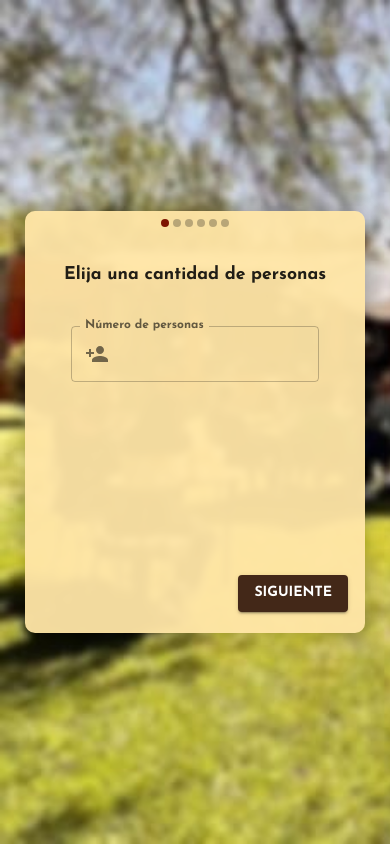
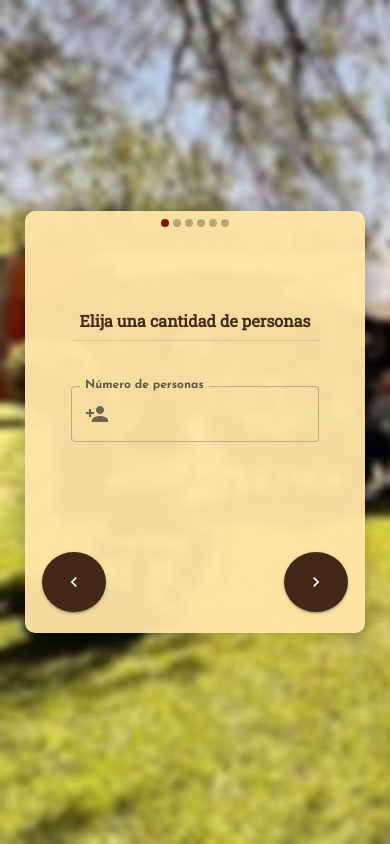
Before and after one commit to Jero8i/SDR-Front, a React (Create React App) app in the folder Front/: page / in a window 390 px wide. Both pictures are taken after a click on the button "RESERVAR". Built offline with nearby package versions, Linux system fonts and the light colour scheme.

Commit message:
Making Step1 more responsive and styling it

```diff
--- a/Front/src/components/steps/Step1.tsx
+++ b/Front/src/components/steps/Step1.tsx
@@ -1,39 +1,37 @@
 import React, {useEffect, useState} from 'react';
-import { Box, Button, Grid, InputAdornment, TextField, Typography } from '@mui/material';
+import { Box, Button, Divider, Grid, InputAdornment, TextField, Typography } from '@mui/material';
 import PersonAddIcon from '@mui/icons-material/PersonAdd';
+import NavigateNextIcon from '@mui/icons-material/NavigateNext';
+import ChevronLeftIcon from '@mui/icons-material/ChevronLeft';
 
 import '../../styles/Step1.css';
 import { useWindowRezise } from "../../hooks/useWindowRezise";
+import { theme } from '../../styles/themeProvider';
 
 interface Step1Props {
   numberDiners: number;
+  onPrev: () => void;
   onNext: () => void;
   onChange: (value: number) => void;
 }
 
-interface NumberButtonProps{
-  value: string;
-  selectedValue: number|string;
-  handleButtonClick: (value: number|string) => void;
-}
+const NumberButton: React.FC<{value: string,
+  selectedValue: number|string,
+  handleButtonClick(value: number|string): void}> = ({value, selectedValue, handleButtonClick}) => {
 
-const NumberButton: React.FC<NumberButtonProps> = ({value, selectedValue, handleButtonClick}) => {
   return(
     <Button
     variant="contained"
     onClick={() => handleButtonClick(value)}
-    color={value === selectedValue.toString() ? 'primary' : 'secondary'}
     className="numberButton"
     sx={{
-      width:{
-        xs: '20px', sm: '50px', md: '65px', lg: '70px',
-      },
-      height:{
-        xs: '60px', sm: '60px', md: '63px', lg: '68px',
-      },
-      fontSize: '130%',
-      marginTop:{
-        xs: '5%', sm: '8%', md: '10%', lg: '15%',
+      width: {sx:'30px', sm:'60px', md:'70px', lg:'75px'},
+      height: {sx:'30px', sm:'60px', md:'70px', lg:'75px'},
+      fontSize: {sx:'90%', sm: '130%'},
+      backgroundColor:
+      value === selectedValue.toString() ? 'primary' : theme.palette.primary.main,
+      '&:hover': {
+        backgroundColor: theme.palette.info.light,
     },
     }}
     >
@@ -42,29 +40,29 @@ const NumberButton: React.FC<NumberButtonProps> = ({value, selectedValue, handle
   );
 }
 
-const Step1: React.FC<Step1Props> = ({ numberDiners, onNext, onChange }) => {
+const Step1: React.FC<Step1Props> = ({ numberDiners, onPrev, onNext, onChange }) => {
 
   const [selectedValue, setSelectedValue] = useState<number|string>(numberDiners);
   const [showTextField, setShowTextField] = useState<boolean>(false);
   const [isNegative, setIsNegative] = useState<boolean>(false);
 
-  const { isMedium, isMobile } = useWindowRezise();
+  const { isMedium, isSmall, isMobile } = useWindowRezise();
 
   useEffect(() => {
-    if (isMobile) {
+    if (isMobile || isSmall) {
       setShowTextField(true);
     } else {
       setShowTextField(false);
     }
-  }, [isMobile]);
+  }, [isMobile, isSmall]);
 
   const handleButtonClick = (value: number|string) => {
     setSelectedValue(value);
     if (value === '+') {
       setShowTextField(true);
     } else {
-      setShowTextField(false);
-      setIsNegative(false);
+      onChange(+value);
+      onNext();
     }
   };
 
@@ -88,42 +86,56 @@ const Step1: React.FC<Step1Props> = ({ numberDiners, onNext, onChange }) => {
 
   return (
     <Box
+      width='100%'
+      height='100%'
       display="flex"
-      flexDirection= "column"
       justifyContent="center"
-      alignItems="center"
-      sx={{
-        width: '100%',
-        marginTop: '5%',
+    >
+      <Grid container
+        width='100%'
+        direction="column"
+        justifyContent="flex-start"
+        alignContent="center"
+        sx=
+        {{mt:
+          showTextField ?
+          {xs: '40%',sm:'30%', md:'17%', lg:'15%'} :
+          {xs:'35%', md:'20%' },
         }}
       >
+
         <Grid item
         sx={{
           textAlign: 'center',
-        marginTop:
-        isMobile ? '15%' :
-        showTextField ? { xs: '2%', sm: '6%', md: '10%', lg: '8%' }
-        : { xs: '3%', sm: '7%', md: '11%', lg: '19%' }
         }}>
           <Typography variant='h5'
           sx={{
-          fontSize: {
-            xs: '110%', sm: '130%', md: '140%', lg: '140%',
+            color: theme.palette.info.main,
+            fontFamily: "Roboto Slab, serif",
+            fontWeight: 'bold',
+            fontSize:
+            showTextField ?
+            {
+              xs: '100%', sm: '110%', md: '130%', lg: '140%',
+            }
+            :
+            {
+              xs: '110%', sm: '130%', md: '150%', lg: '160%',
             },
           }}>
           Elija una cantidad de personas</Typography>
+          <Divider sx={{ my: 1 }} />
         </Grid>
 
-      {!isMobile &&
+        {!isMobile && !isSmall &&
         <Grid item
           sx={{
           textAlign: 'center',
-        width: {
-          xs: '120%', sm: '115%',
-        },
-        marginTop:{
-          xs: '3%', sm: '5%', md: '8%', lg: '8%',
-        },
+          width: '120%',
+          marginTop:
+          showTextField ?
+          {sm: '4%', md: '6%', lg: '8%',}:
+          {sm: '5%', md: '11%', lg: '13%',},
           }}>
           <NumberButton value='1' selectedValue={selectedValue} handleButtonClick={handleButtonClick} />
           <NumberButton value='2' selectedValue={selectedValue} handleButtonClick={handleButtonClick} />
@@ -136,12 +148,13 @@ const Step1: React.FC<Step1Props> = ({ numberDiners, onNext, onChange }) => {
 
         {showTextField || isNegative ? (
           <Grid item
+            justifyContent='center'
             sx={{
               marginTop:
                 isMobile ? '15%' :
-            {
-              xs: '3%', sm: '5%', md: '8%', lg: '10%',
-            },
+                isSmall ? '10%' :
+                {sm: '7%', md: '8%', lg: '9%',}
+              ,
             }}
           >
             <TextField
@@ -149,7 +162,7 @@ const Step1: React.FC<Step1Props> = ({ numberDiners, onNext, onChange }) => {
               error= {isNegative ? true : false}
               helperText={isNegative ? 'El número no puede ser negativo ni cero.' : ''}
               label="Número de personas"
-            onChange={handleInputChange}
+              color= 'info'
               InputProps={{
                 startAdornment: (
                   <InputAdornment position="start">
@@ -157,6 +170,8 @@ const Step1: React.FC<Step1Props> = ({ numberDiners, onNext, onChange }) => {
                   </InputAdornment>
                 ),
               }}
+              sx={{ml: !isMobile && !isSmall ? '25%' : '0%'}}
+              onChange={handleInputChange}
             />
           </Grid> ) : null
         }
@@ -165,10 +180,36 @@ const Step1: React.FC<Step1Props> = ({ numberDiners, onNext, onChange }) => {
           sx={{
             position: 'absolute',
             bottom: '5%',
+            left: '5%',
+          }}>
+            <Button variant="contained" onClick={onPrev}
+              sx={{
+                width: '60px',
+                height:'60px',
+                borderRadius: '50%',
+                fontSize:'1px'
+              }}
+            ><ChevronLeftIcon fontSize='small'/></Button>
+        </Grid>
+
+        <Grid item
+          sx={{
+            position: 'absolute',
+            bottom: '5%',
             right: '5%',
           }}>
-        <Button variant="contained" onClick={handleNext}>Siguiente</Button>
+            <Button variant="contained" onClick={handleNext}
+              sx={{
+                width: '60px',
+                height:'60px',
+                borderRadius: '50%',
+                fontSize:'1px',
+              }}
+            ><NavigateNextIcon fontSize='small'/></Button>
         </Grid>
+
+      </Grid>
+
     </Box>
   );
 }
--- a/Front/src/styles/Step1.css
+++ b/Front/src/styles/Step1.css
@@ -5,7 +5,3 @@
     border-radius: 50%;
     color: var(--color-primary-light);
 }
-
-.MuiButtonBase-root.numberButton:hover{
-    background-color: var(--color-primary);
-}
```
Lines whose indentation alone changed are shown as unchanged.
